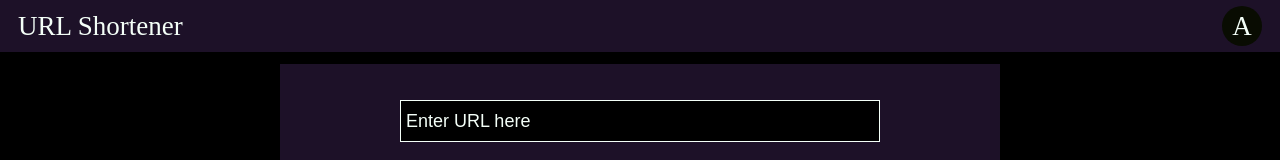
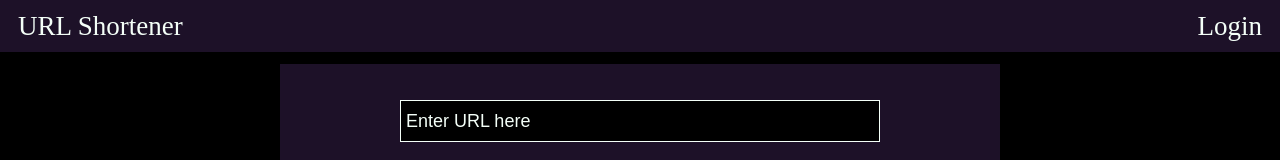
Before and after one commit to Sahil-4/url-shortener, a React (Vite) app: page / in a window 1280 px wide. Shown: the top 160 px of the page. Built offline with nearby package versions, Linux system fonts and the light colour scheme; no server answers.

Commit message:
implemented authentication

```diff
--- a/src/Components/Navbar.jsx
+++ b/src/Components/Navbar.jsx
@@ -1,20 +1,29 @@
 import { Link } from "react-router-dom";
 import Profile from "./Profile";
-import { useState } from "react";
+import { useEffect, useState } from "react";
+import { useDispatch, useSelector } from "react-redux";
+import { deactivateAccount, logout } from "../Redux/features/authSlice";
 
 function Navbar() {
-  const [isLoggedIn, setIsLoggedIn] = useState(true);
+  const dispatch = useDispatch();
+  const userState = useSelector((state) => state.user);
 
-  const logOut = () => {
-    setIsLoggedIn(false);
-  };
+  const [isLoggedIn, setIsLoggedIn] = useState(false);
+
+  const logOut = () =>  dispatch(logout());
+
+  const deactivate = () => dispatch(deactivateAccount());
+
+  useEffect(() => {
+    setIsLoggedIn(userState.profile !== null);
+  }, [userState]);
 
   return (
     <div className="navbar">
       <span className="pointer">URL Shortener</span>
 
       {isLoggedIn ? (
-        <Profile logOut={logOut} />
+        <Profile logOut={logOut} deactivate={deactivate} profile={userState.profile} />
       ) : (
         <span className="pointer">
           <Link to="/auth" className="text">
--- a/src/Components/Profile.jsx
+++ b/src/Components/Profile.jsx
@@ -1,6 +1,6 @@
 import { useState } from "react";
 
-function Profile({ logOut }) {
+function Profile({ logOut, deactivate, profile }) {
   const [view, setView] = useState("close");
 
   const handleOpen = () => {
@@ -15,14 +15,14 @@ function Profile({ logOut }) {
     <>
       {view === "close" ? (
         <div className={"pointer profile profile-close"} onClick={handleOpen}>
-          A
+          { profile?.username.charAt(0) }
         </div>
       ) : (
         <>
           <div className="profile-wrapper" onClick={handleClose}></div>
           <div className="profile">
-            <h3 className="text pointer">Your Name</h3>
-            <button className="text pointer" onClick={logOut}>
+            <h3 className="text pointer">{ profile?.username }</h3>
+            <button className="text pointer" onClick={deactivate}>
               Deactivate Account
             </button>
             <button className="text pointer" onClick={logOut}>
--- a/src/Pages/Auth.jsx
+++ b/src/Pages/Auth.jsx
@@ -1,6 +1,12 @@
 import { useState } from "react";
+import { useDispatch } from "react-redux";
+import { login, requestOTP, signup } from "../Redux/features/authSlice";
+import { useNavigate } from "react-router-dom";
 
 function Auth() {
+  const dispatch = useDispatch();
+  const navigate = useNavigate();
+
   const [mode, setMode] = useState("login");
   const [user, setUser] = useState({
     username: "",
@@ -9,24 +15,29 @@ function Auth() {
     otp: "",
   });
 
-  const switchMode = () => {
-    setMode(mode === "login" ? "signup" : "login");
-  };
+  const switchMode = () => setMode(mode === "login" ? "signup" : "login");
 
   const handleSubmit = (e) => {
     e.preventDefault();
-    console.log(user);
     if (mode === "login") {
       // handle login
+      dispatch(login(user)).then(
+        (res) => res.payload?.data?.success && navigate("/")
+      );
       return;
     }
     if (mode == "signup") {
       // send otp
-      setMode("otp");
+      dispatch(requestOTP(user)).then(
+        (res) => res.payload?.data?.success && setMode("otp")
+      );
       return;
     }
     if (mode === "otp") {
       // handle otp verification
+      dispatch(signup(user)).then(
+        (res) => res.payload?.data?.success && navigate("/")
+      );
       return;
     }
   };
```
